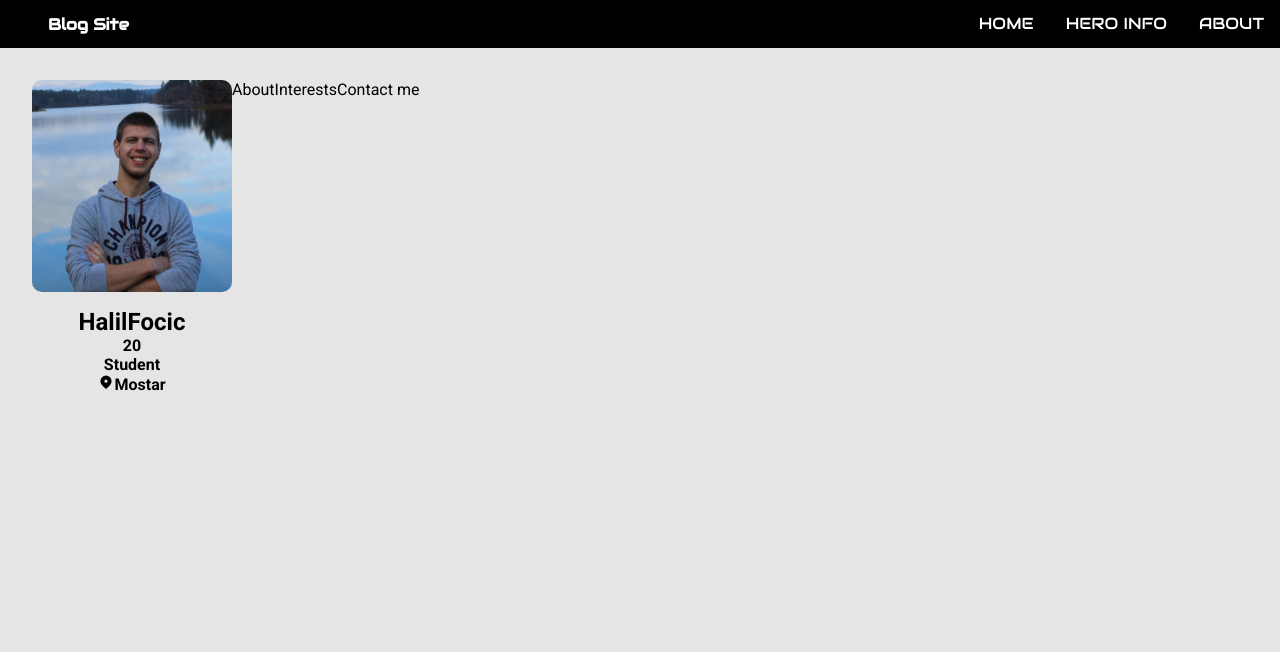
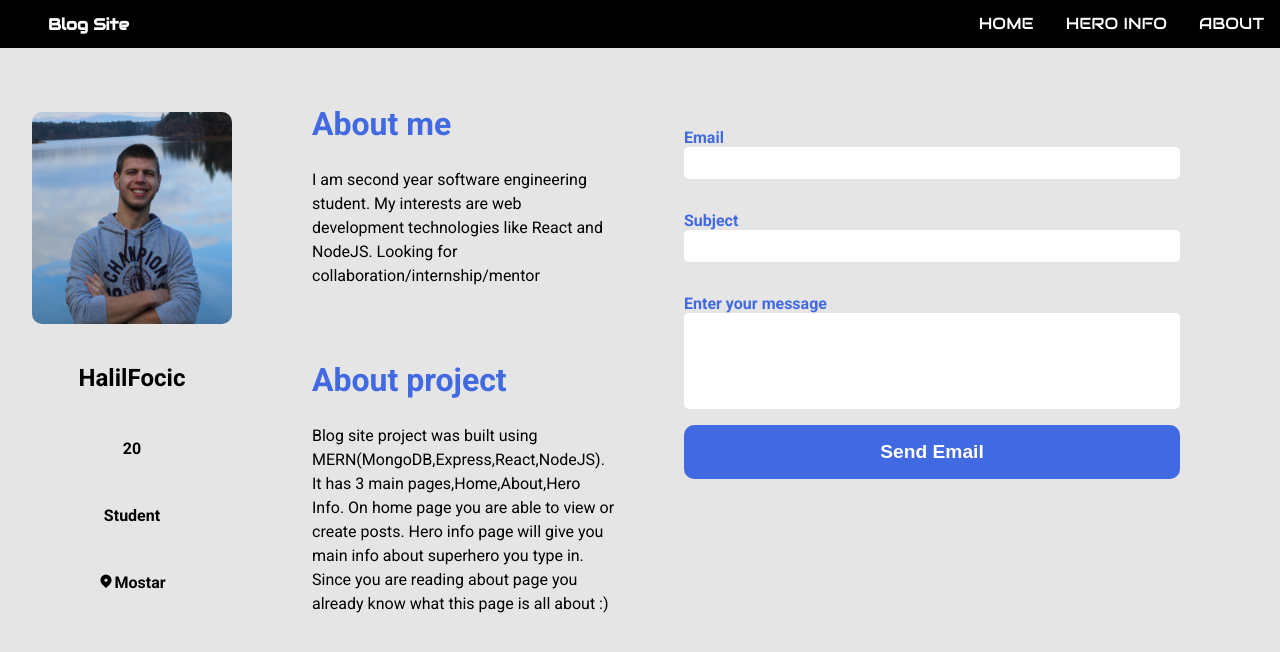
Before and after one commit to HalilFocic/Blog-MERN, a React (Create React App) app in the folder frontend/: page /about in a window 1280 px wide. Shown: the top 652 px of the page. Built offline with nearby package versions, Linux system fonts and the light colour scheme.

Commit message:
Form Basic look

```diff
--- a/frontend/src/About.css
+++ b/frontend/src/About.css
@@ -1,5 +1,5 @@
 .about-container {
-  padding: 2rem;
+  padding: 4rem 2rem 2rem 2rem;
   display: flex;
   font-family: "Roboto";
 }
@@ -27,9 +27,62 @@
 .my-info {
   text-align: center;
   font-weight: bolder;
+  transition: 0.3s;
+  display: flex;
+  margin: auto;
+}
+.my-info:hover {
+  color: royalblue;
+  cursor: pointer;
+  transform: translateY(-0.2rem) translateX(-0.1rem) rotate(-10deg);
+}
+.about {
+  margin-left: 5rem;
+  width: 25%;
+  line-height: 1.5rem;
+}
+.about-me {
+  margin-bottom: 2rem;
 }
 .profile-pic {
   border-radius: 10px;
   width: 200px;
   margin-bottom: 1rem;
 }
+.contact-me {
+  margin-left: auto;
+  margin-right: auto;
+}
+.contact-me-form {
+  display: flex;
+  flex-direction: column;
+}
+.frm-lbl {
+  margin-top: 1rem;
+  font-weight: bolder;
+  color: royalblue;
+}
+.frm-input {
+  width: 30rem;
+  margin-bottom: 1rem;
+  height: 2rem;
+  border-radius: 5px;
+  border: 0;
+  padding-left: 1rem;
+}
+.frm-input:focus {
+  border: 0;
+  outline: none;
+}
+.btn-submit {
+  background: royalblue;
+  color: white;
+  border: 0;
+  border-radius: 10px;
+  padding: 1rem;
+  font-weight: bolder;
+  font-size: 1.2rem;
+}
+.frm-textarea {
+  height: 6rem;
+}
--- a/frontend/src/About.js
+++ b/frontend/src/About.js
@@ -27,9 +27,58 @@ const About = () => {
           Mostar
         </div>
       </div>
-      <div className="about">About</div>
-      <div className="interests">Interests</div>
-      <div className="contact-me">Contact me</div>
+      <div className="about">
+        <div class="about-me">
+          <h1 style={{ marginBottom: "2rem", color: "royalblue" }}>About me</h1>
+          <p>
+            I am second year software engineering student. My interests are web
+            development technologies like React and NodeJS. Looking for
+            collaboration/internship/mentor
+          </p>
+        </div>
+        <div className="about-project">
+          <h1
+            style={{
+              marginBottom: "2rem",
+              marginTop: "5rem",
+              color: "royalblue",
+            }}
+          >
+            About project
+          </h1>
+          <p>
+            Blog site project was built using
+            MERN(MongoDB,Express,React,NodeJS). It has 3 main
+            pages,Home,About,Hero Info. On home page you are able to view or
+            create posts. Hero info page will give you main info about superhero
+            you type in. Since you are reading about page you already know what
+            this page is all about :)
+          </p>
+        </div>
+      </div>
+      <div className="contact-me">
+        <form className="contact-me-form">
+          <label htmlFor="email" className="frm-lbl">
+            Email
+          </label>
+          <input type="email" className="frm-input" />
+          <label htmlFor="subject" className="frm-lbl">
+            Subject
+          </label>
+          <input type="text" className="frm-input" />
+          <label htmlFor="emailText" className="frm-lbl">
+            Enter your message
+          </label>
+          <textarea
+            width="50px"
+            className="frm-input frm-textarea"
+            style={{ resize: "none" }}
+          ></textarea>
+          <button type="submit" className="btn-submit">
+            Send Email
+          </button>
+        </form>
+      </div>
     </div>
   );
 };
```
Also changed, not shown: 1 other file (tests, documents, lock files or other folders).
